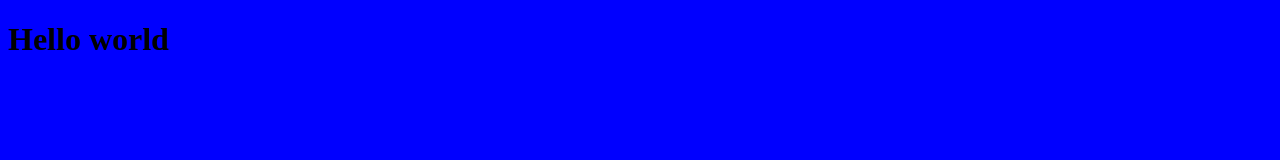
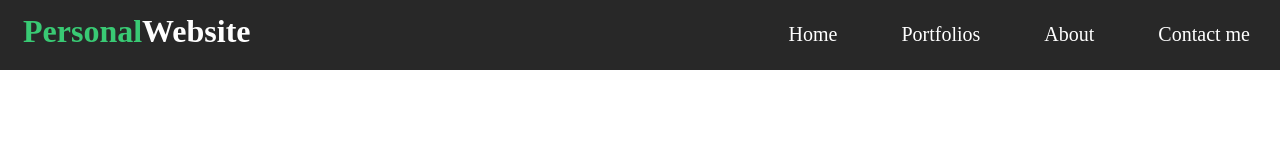
Before and after one commit to ChristianWebDev/PersonalWebsite, a plain HTML site: page index.html in a window 1280 px wide. Drawn offline with Linux system fonts and the light colour scheme.

Commit message:
added nav bar

```diff
--- a/index.html
+++ b/index.html
@@ -8,6 +8,16 @@
     <title>PersonalWebsite</title>
 </head>
 <body>
-    <h1>Hello world</h1>
+    <header>
+        <h1>Personal<span>Website</span></h1>
+        <nav>
+            <ul>
+                <li><a href="#">Home</a></li>
+                <li><a href="#">Portfolios</a></li>
+                <li><a href="#">About</a></li>
+                <li><a href="#">Contact me</a></li>
+            </ul>
+        </nav>
+    </header>
 </body>
 </html>
--- a/style.css
+++ b/style.css
@@ -1,3 +1,46 @@
-body {
-    background: blue;
+body, html {
+    margin:0;
+    padding:0;
 }
+
+header {
+    width: 100%;
+    height: 70px;
+    background-color: #282828;
+}
+
+h1 {
+    position:absolute;
+    padding: 3px;
+    float: left;
+    margin-left: 20px;
+    margin-top: 10px;
+    color: #39ca74;
+}
+
+span {
+    color: #ffffff;
+}
+
+ul {
+    width: auto;
+    float: right;
+    margin-top: 8px;
+}
+
+li {
+    display: inline-block;
+    padding: 15px 30px;
+}
+
+a{
+    text-align: center;
+    color: #ffffff;
+    text-decoration: none;
+    font-size: 20px;
+}
+
+a:hover {
+    color: #F0c330;
+
+}
```
Also changed, not shown: 1 other file.
